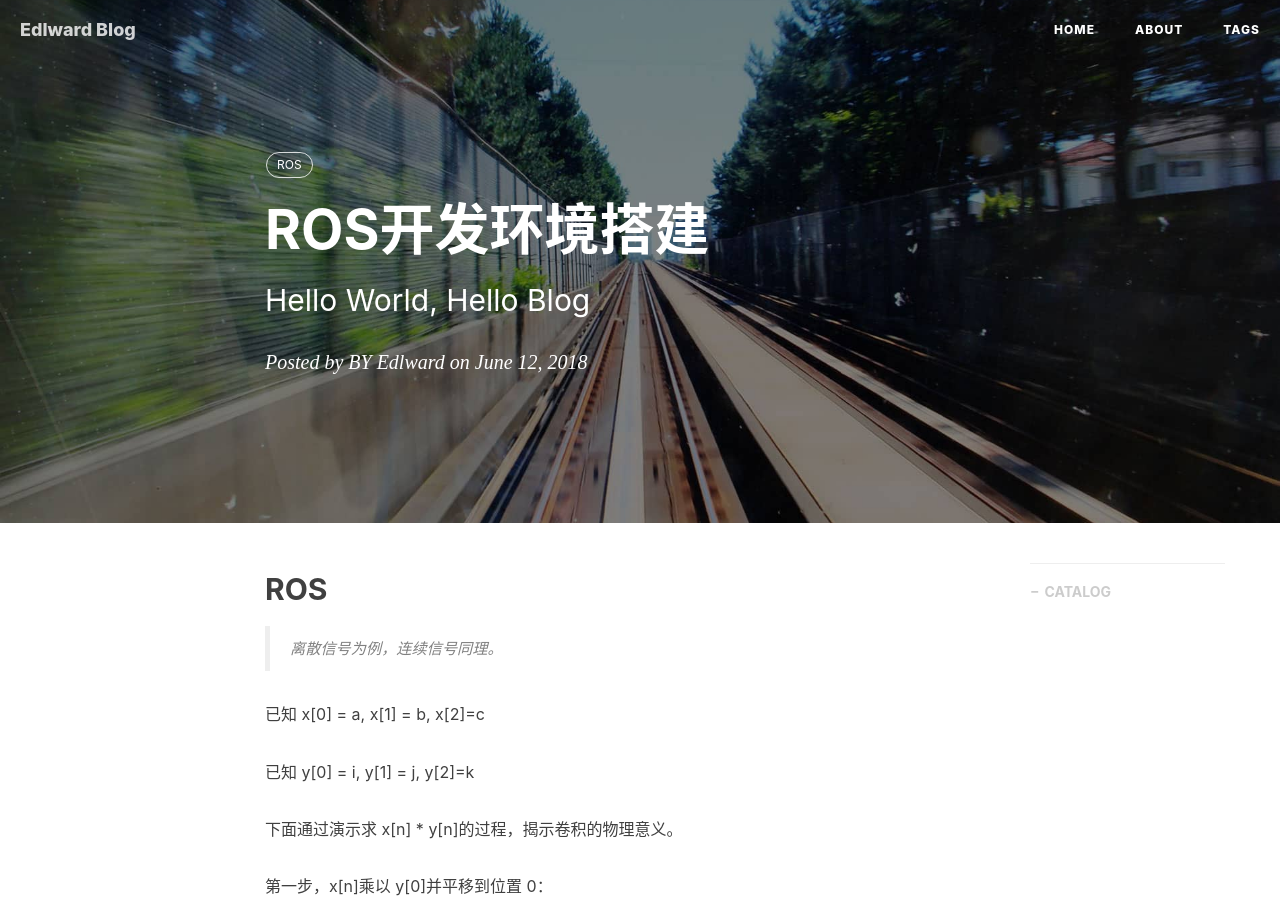
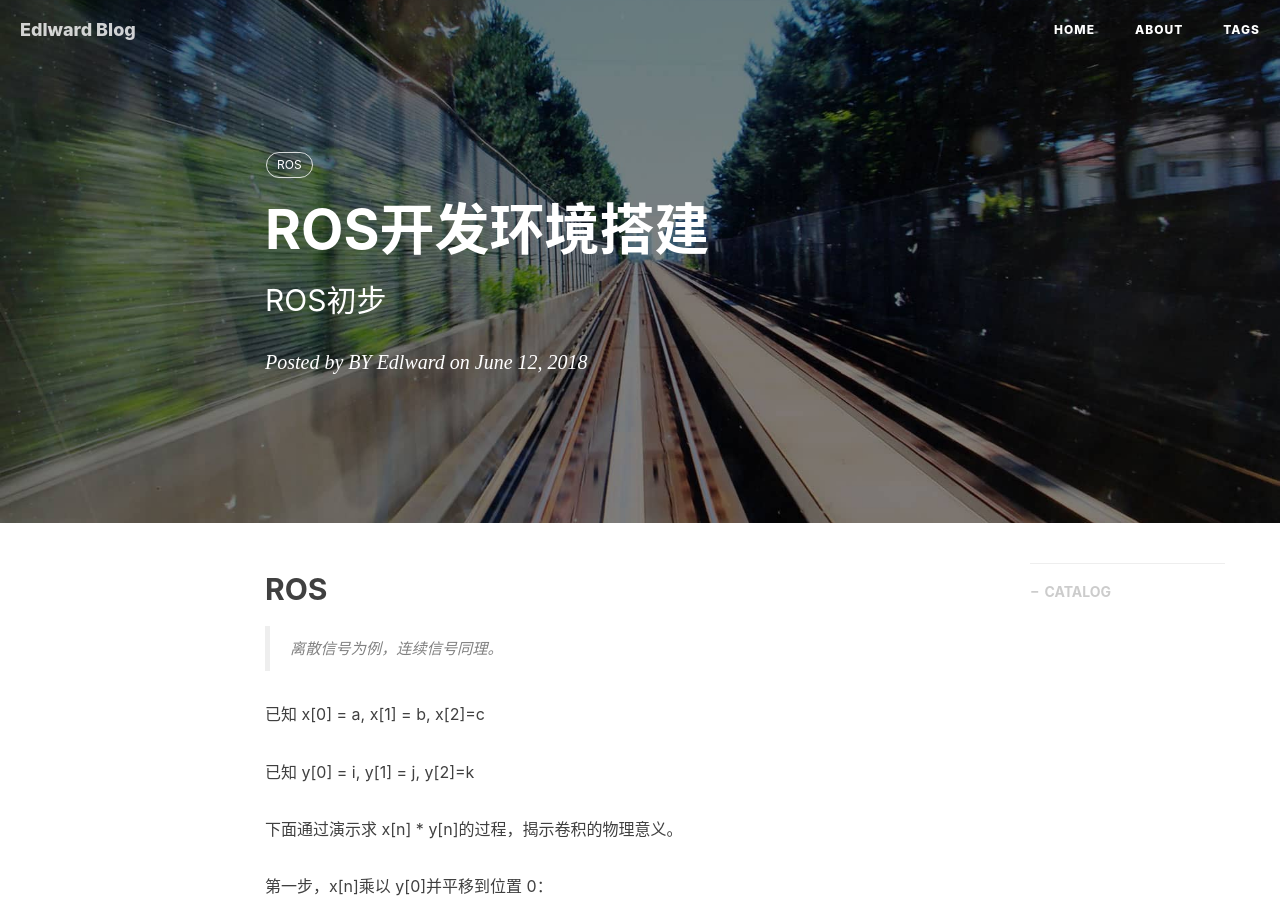
Before and after one commit to gary-robotics/dlward, a Jekyll site: the page built from _posts/2018-06-12-ROS开发环境搭建-2018.markdown, in a window 1280 px wide and 900 px high. Built offline with Jekyll 4.4.1, drawn with Linux system fonts in a browser that asks for light colours; nearby versions of some CDN libraries; comment, search, counter and statistics services are not loaded.

Commit message:
Update 2018-06-12-ROS开发环境搭建-2018.markdown

```diff
--- a/_posts/2018-06-12-ROS开发环境搭建-2018.markdown
+++ b/_posts/2018-06-12-ROS开发环境搭建-2018.markdown
@@ -1,7 +1,7 @@
 ---
 layout:     post                    # 使用的布局（不需要改）
 title:      ROS开发环境搭建          # 标题
-subtitle:   Hello World, Hello Blog #副标题
+subtitle:   ROS初步                  #副标题
 date:       2018-06-12              # 时间
 author:     BY Edlward              # 作者
 header-img: img/post-bg-2015.jpg    #这篇文章标题背景图片
```
